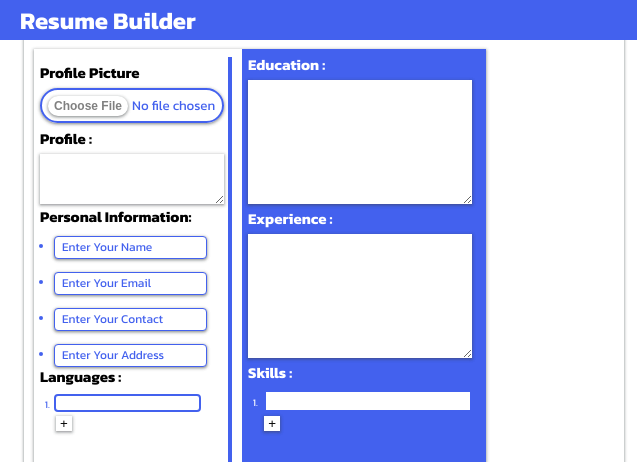
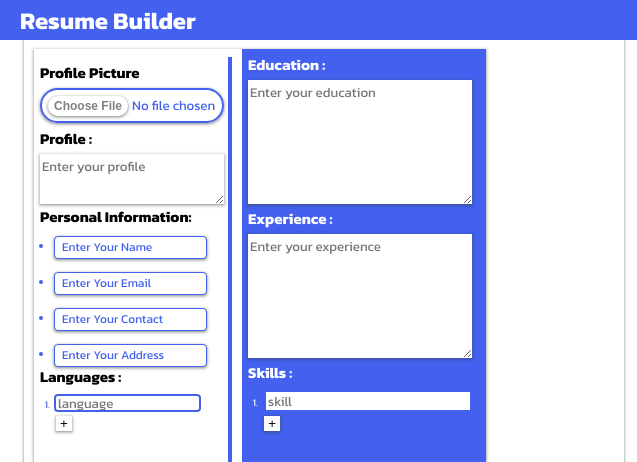
Before and after one commit to AmanNazim/Interactive-Resume-Builder, a website: page form-one.html in a window 1280 px wide. Shown: the top 462 px of the page, 0-637 px from the left. Drawn offline with Linux system fonts and the light colour scheme.

Commit message:
textarea and input fix

```diff
--- a/form-one.html
+++ b/form-one.html
@@ -37,7 +37,7 @@
               </div>
               <div>
                 <h2 id="profile">Profile :</h2>
-                <textarea name="Profile" id="profile-text" minlength="60"></textarea>
+                <textarea placeholder="Enter your profile" name="Profile" id="profile-text" minlength="60"></textarea>
               </div>
             </section>
             <section id="personal-information-section">
@@ -67,7 +67,7 @@
             <section id="person-languages-section">
               <h2 id="person-languages">Languages :</h2>
               <ol id="languages-input-list">
-                <li><input type="text" class="person-lang-input"></li>
+                <li><input type="text" placeholder="language" class="person-lang-input"></li>
                 <button type="button" id="add-languages-inputs-button" class="inputs-Button">+</button>
               </ol>
             </section>
@@ -75,16 +75,16 @@
           <div id="resume-content-coloumn2">
             <section>
               <h2>Education :</h2>
-              <textarea name="Education" id="person-education"></textarea>
+              <textarea placeholder="Enter your education" name="Education" id="person-education"></textarea>
             </section>
             <section data-section="experience">
               <h2>Experience :</h2>
-              <textarea name="Experience" id="person-work-experience"></textarea>
+              <textarea placeholder="Enter your experience" name="Experience" id="person-work-experience"></textarea>
             </section>
             <section data-section="skills">
               <h2>Skills :</h2>
               <ol id="skills-input-list">
-                <li><input type="text" class="skill-inputs"></li>
+                <li><input type="text" placeholder="skill" class="skill-inputs"></li>
                 <button type="button" id="add-skill-inputs-button" class="inputs-Button">+</button>
               </ol>
             </section>
```
